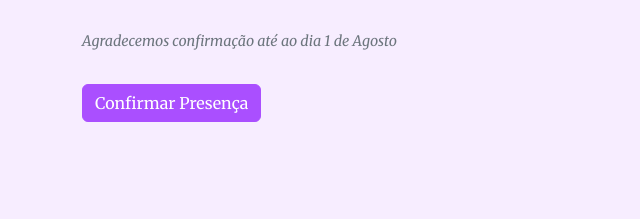
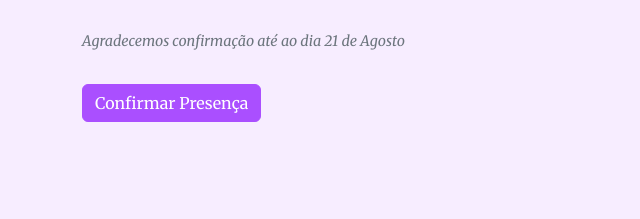
Before and after one commit to nelsonloud/sitecasamento, a plain HTML site: page index.html in a window 1280 px wide. Shown: the part 507-726 px from the top of the page, 0-640 px from the left. Drawn offline with nearby package versions, Linux system fonts and the light colour scheme; a web font is replaced by a local one.

Commit message:
Update index.html
data update

```diff
--- a/index.html
+++ b/index.html
@@ -74,7 +74,7 @@
                     </div>
                   </div>
                   <div class="presenca mb-3">
-                    Agradecemos confirmação até ao dia 1 de Agosto
+                    Agradecemos confirmação até ao dia 21 de Agosto
                   </div>
               <button class="btn btn-primary custom-btn" onclick="openModal()">Confirmar Presença</button>
               <!-- Modal -->
```
